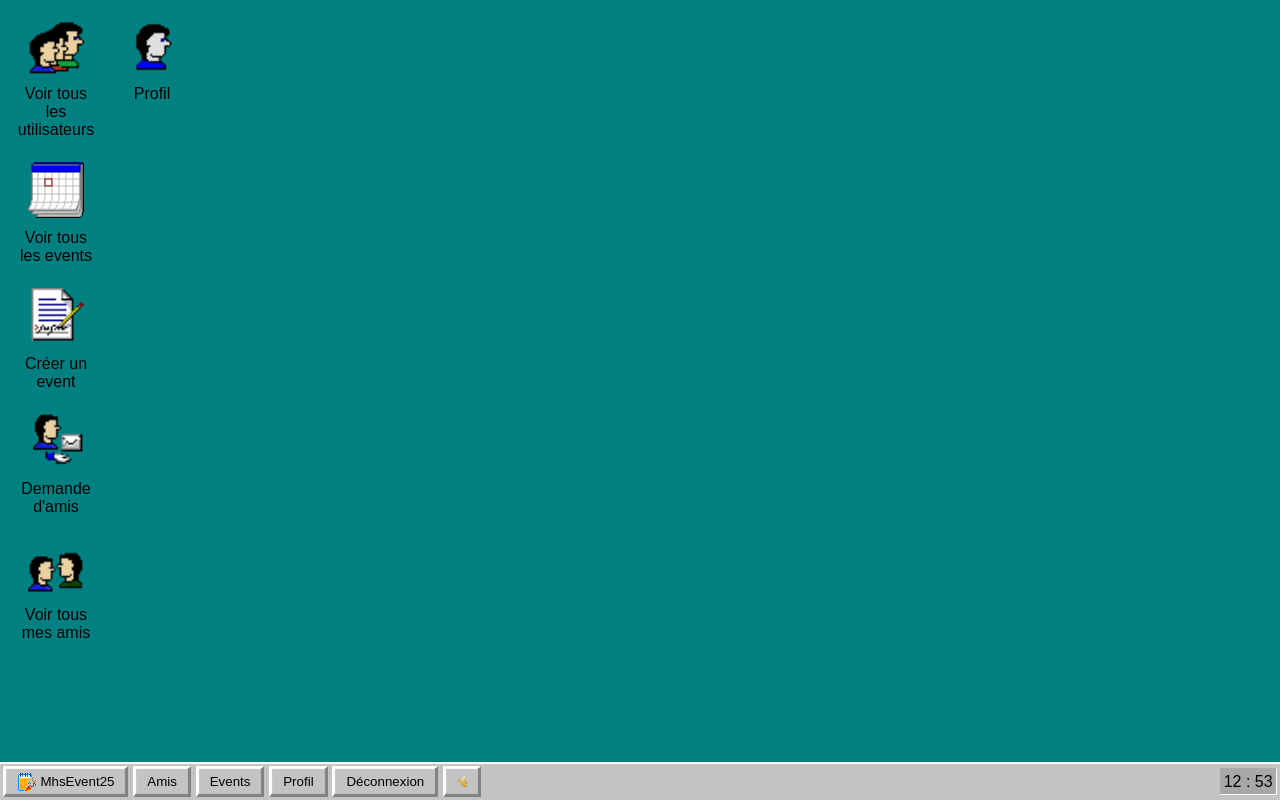
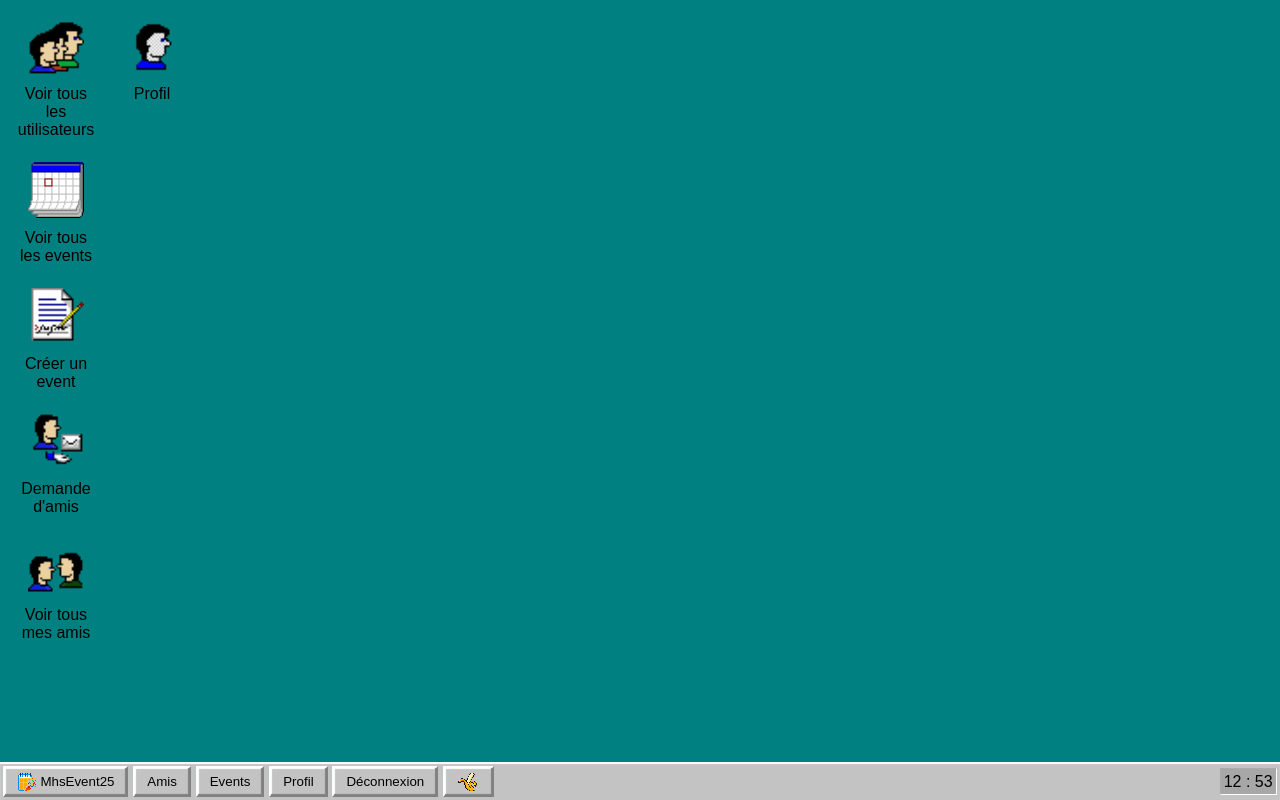
Before and after one commit to Vaganuki/angular_labo_recap, an Angular app: page / in a window 1280 px wide. Built offline with nearby package versions, Linux system fonts and the light colour scheme; no server answers; sample sign-in values are in the browser's storage.

Commit message:
hugo: update de la banane

```diff
--- a/src/app/components/shared/desktop/desktop.component.html
+++ b/src/app/components/shared/desktop/desktop.component.html
@@ -46,7 +46,7 @@
 
 
       <button (click)="logout()">Déconnexion</button>
-      <button (click)="sofian()"><img src="/sofian.png" alt="sofian" width="10"></button>
+      <button (click)="sofian()"><img src="/sofian.png" alt="sofian" class="buttonIcon"></button>
     </div>
     <div class="hourContainer">
       <p>{{ heure }}</p>
```
Also changed, not shown: public/sofian.png, src/app/components/shared/desktop/desktop.component.scss (line endings or trailing spaces).
